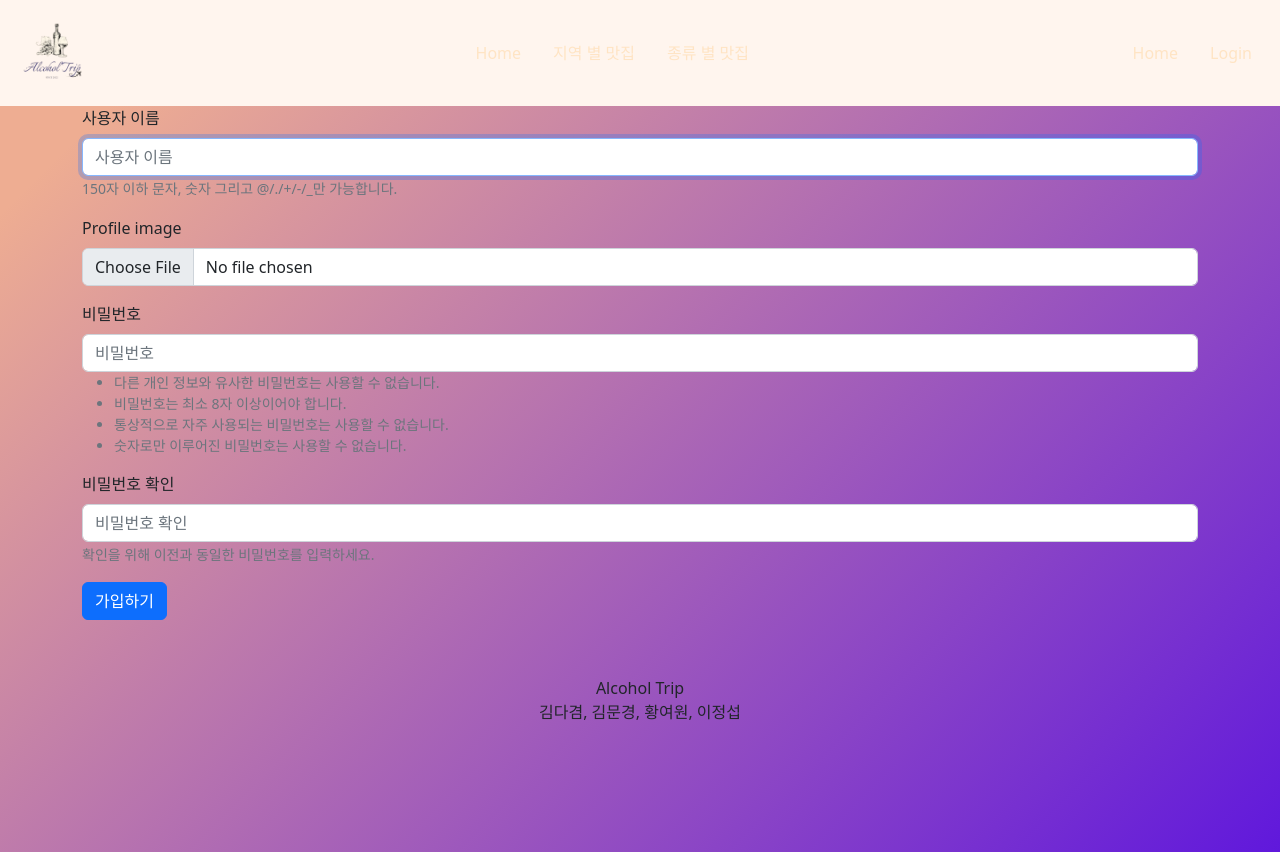
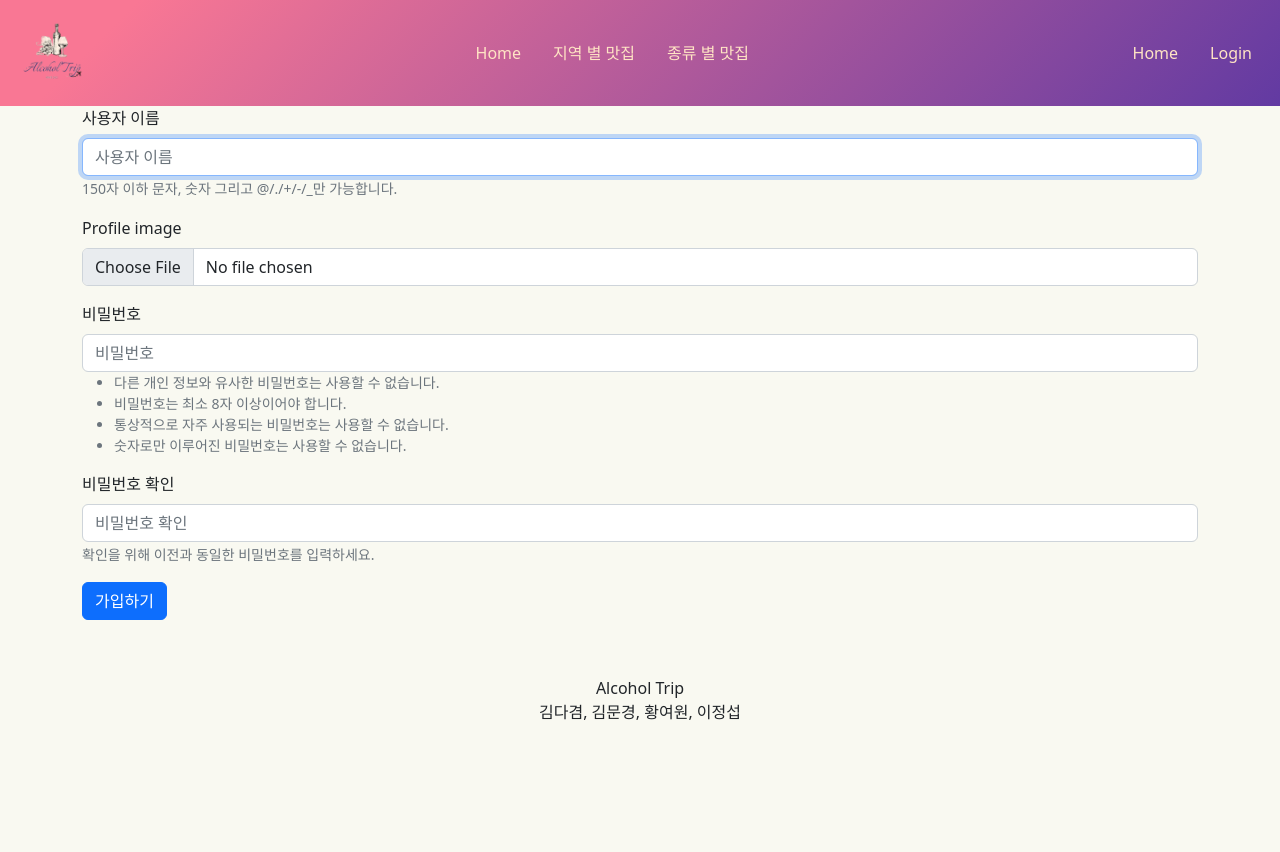
Before and after one commit to yeooness/PJT-alcohol_trip, a Django app: page /accounts/signup/ in a window 1280 px wide. Run offline with Django 3.2, Linux system fonts and the light colour scheme; some libraries are stand-ins or nearby versions.

Commit message:
review_icon

```diff
--- a/templates/base.html
+++ b/templates/base.html
@@ -24,11 +24,6 @@
   <script src="https://cdn.jsdelivr.net/npm/bootstrap@5.2.2/dist/js/bootstrap.bundle.min.js"
     integrity="sha384-OERcA2EqjJCMA+/3y+gxIOqMEjwtxJY7qPCqsdltbNJuaOe923+mo//f6V8Qbsw3"
     crossorigin="anonymous"></script>
-
-  <Style>
-    .navbar-custom {
-      background-color: #FFF5EE;
-    }
   <link href="https://cdn.jsdelivr.net/npm/bootstrap@5.2.2/dist/css/bootstrap.min.css" rel="stylesheet" integrity="sha384-Zenh87qX5JnK2Jl0vWa8Ck2rdkQ2Bzep5IDxbcnCeuOxjzrPF/et3URy9Bv1WTRi" crossorigin="anonymous">
   <script src="https://cdn.jsdelivr.net/npm/bootstrap@5.2.2/dist/js/bootstrap.bundle.min.js" integrity="sha384-OERcA2EqjJCMA+/3y+gxIOqMEjwtxJY7qPCqsdltbNJuaOe923+mo//f6V8Qbsw3" crossorigin="anonymous"></script>
   <!-- fontawesome -->
@@ -53,7 +48,7 @@
 }
 
 body {
-  background-image: linear-gradient( 135deg, #EEAD92 10%, #6018DC 100%);
+  background-color: beige;
 }
 
 
```
Also changed, not shown: bars/templates/bars/detail.html (+0 -17 lines).
